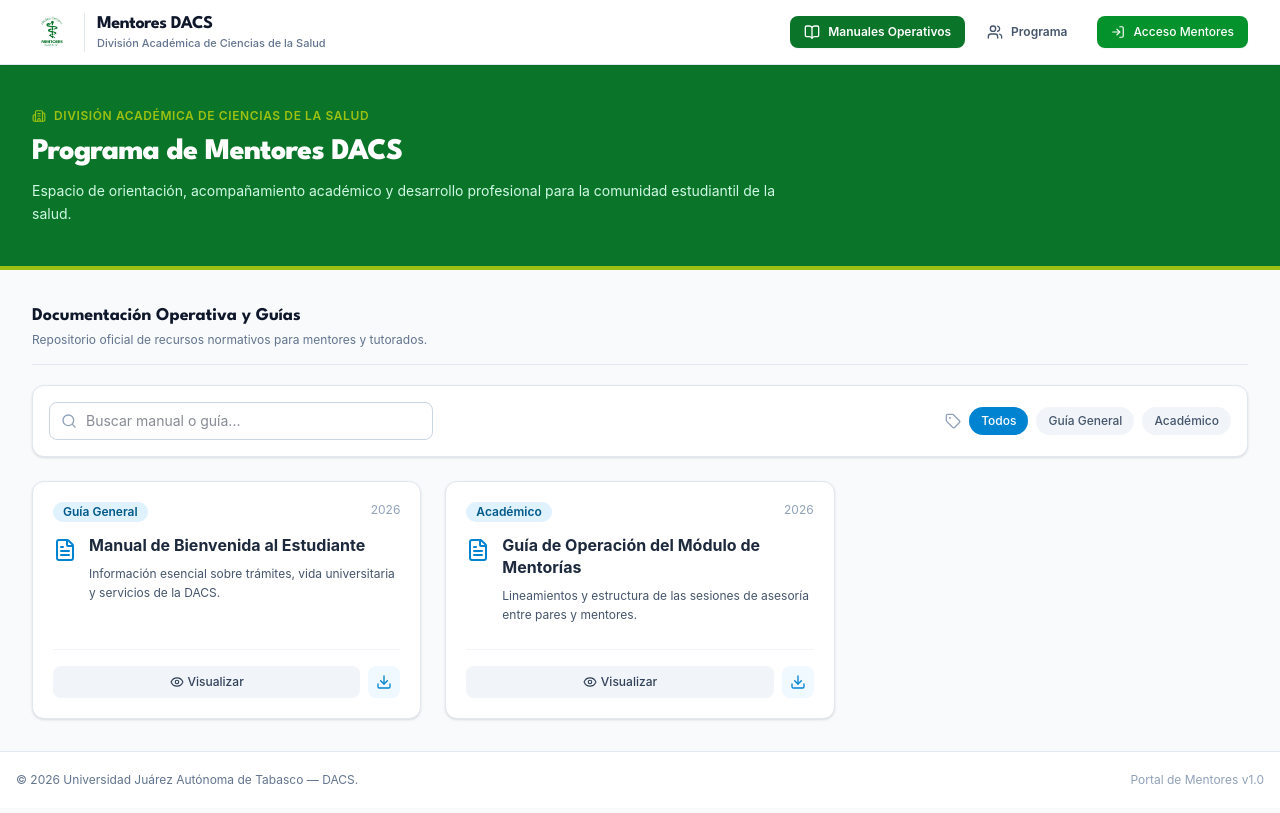
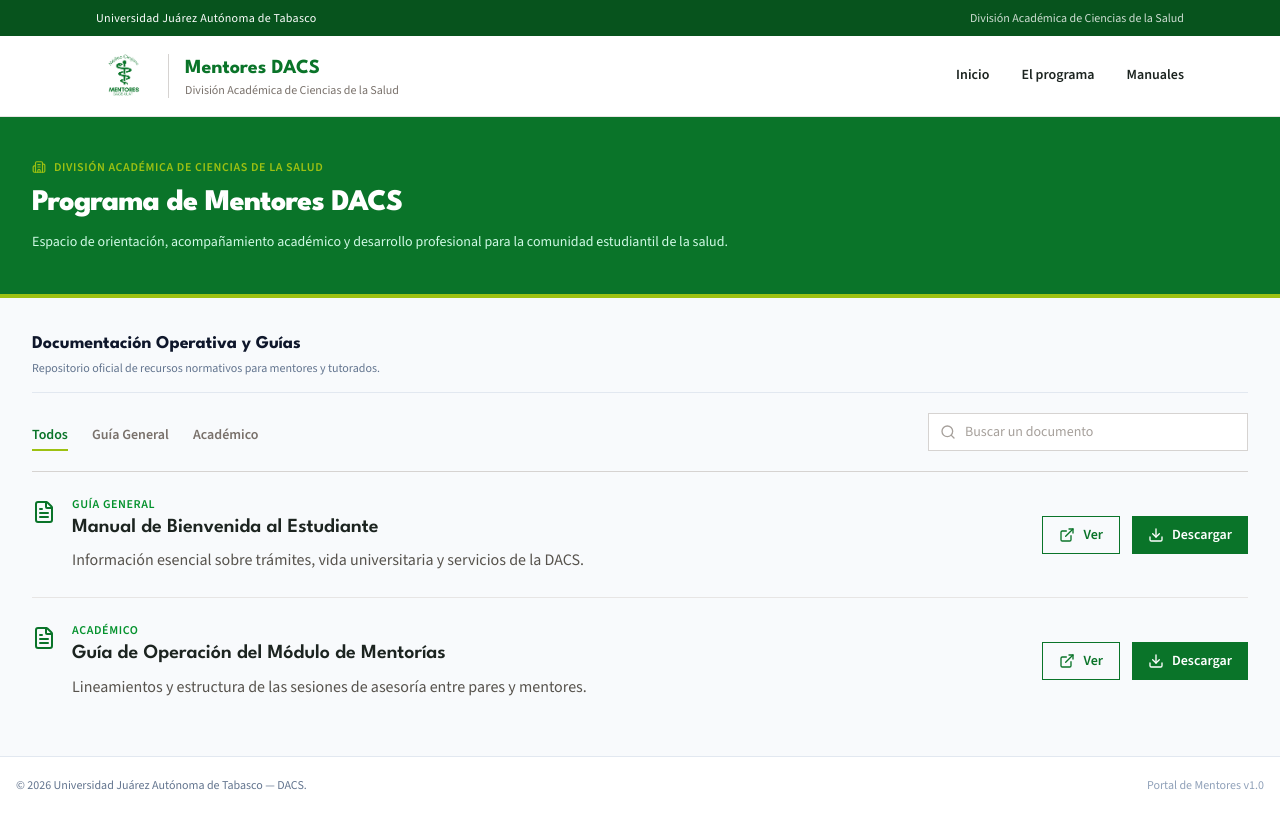
Before and after one commit to ErnetoChale/Mentores_DACS, a React (Vite) app: page / in a window 1280 px wide. Built offline with nearby package versions, Linux system fonts and the light colour scheme; the HTML template or start-up script is replaced by a standard one.

Commit message:
Rediseño institucional del portal

```diff
--- a/index.html
+++ b/index.html
@@ -1,10 +1,14 @@
 <!doctype html>
-<html lang="en">
+<html lang="es">
   <head>
     <meta charset="UTF-8" />
-    <link rel="icon" type="image/svg+xml" href="/favicon.svg" />
+    <link rel="icon" type="image/png" href="/images/logo.png" />
     <meta name="viewport" content="width=device-width, initial-scale=1.0" />
-    <title>mentores-dacs</title>
+    <meta
+      name="description"
+      content="Portal del Programa de Mentores de la División Académica de Ciencias de la Salud (DACS), UJAT."
+    />
+    <title>Programa de Mentores DACS</title>
   </head>
   <body>
     <div id="root"></div>
--- /dev/null
+++ b/src/components/Footer.jsx
@@ -0,0 +1,67 @@
+import React from 'react';
+import { PROGRAMA_INFO, DRIVE_FOLDER_URL, CONTACTO } from '../data/mentoresData';
+
+export default function Footer() {
+  const logo = `${import.meta.env.BASE_URL}images/logo.png`;
+  const hayContacto = CONTACTO.correo || CONTACTO.telefono || CONTACTO.direccion;
+
+  return (
+    <footer className="bg-brand-dark text-white">
+      <div className="max-w-6xl mx-auto px-4 sm:px-6 lg:px-8 py-14 grid gap-10 md:grid-cols-3">
+        <div>
+          <div className="flex items-center gap-4">
+            <img src={logo} alt="" className="h-14 w-auto bg-white p-1" />
+            <p className="font-heading text-xl font-bold leading-tight">Mentores DACS</p>
+          </div>
+          <p className="mt-4 text-sm text-white/80 leading-relaxed max-w-xs">
+            {PROGRAMA_INFO.institucion}
+            <br />
+            {PROGRAMA_INFO.universidad}
+          </p>
+        </div>
+
+        <div>
+          <h2 className="font-heading text-sm font-bold uppercase tracking-wider text-accent">
+            Navegación
+          </h2>
+          <ul className="mt-4 space-y-2 text-sm">
+            <li><a href="#inicio" className="hover:underline">Inicio</a></li>
+            <li><a href="#programa" className="hover:underline">El programa</a></li>
+            <li><a href="#manuales" className="hover:underline">Manuales y documentos</a></li>
+            <li>
+              <a href={DRIVE_FOLDER_URL} target="_blank" rel="noopener noreferrer" className="hover:underline">
+                Carpeta de documentos en Drive
+              </a>
+            </li>
+          </ul>
+        </div>
+
+        {hayContacto && (
+          <div>
+            <h2 className="font-heading text-sm font-bold uppercase tracking-wider text-accent">
+              Contacto
+            </h2>
+            <ul className="mt-4 space-y-2 text-sm text-white/90">
+              {CONTACTO.direccion && <li>{CONTACTO.direccion}</li>}
+              {CONTACTO.telefono && <li>{CONTACTO.telefono}</li>}
+              {CONTACTO.correo && (
+                <li>
+                  <a href={`mailto:${CONTACTO.correo}`} className="hover:underline">
+                    {CONTACTO.correo}
+                  </a>
+                </li>
+              )}
+            </ul>
+          </div>
+        )}
+      </div>
+
+      <div className="border-t border-white/15">
+        <div className="max-w-6xl mx-auto px-4 sm:px-6 lg:px-8 py-5 flex flex-col sm:flex-row gap-2 justify-between text-xs text-white/70">
+          <p>© 2026 {PROGRAMA_INFO.universidad} — DACS. Todos los derechos reservados.</p>
+          <p>Portal del Programa de Mentores</p>
+        </div>
+      </div>
+    </footer>
+  );
+}
--- a/src/components/ManualesList.jsx
+++ b/src/components/ManualesList.jsx
@@ -1,99 +1,106 @@
 import React, { useState } from 'react';
-import { MANUALES } from '../data/mentoresData';
-import { Search, FileText, Download, Eye, Tag } from 'lucide-react';
+import { Search, FileText, Download, ExternalLink } from 'lucide-react';
+import { MANUALES, DRIVE_FOLDER_URL, driveView, driveDownload } from '../data/mentoresData';
 
 export default function ManualesList() {
-  const [searchTerm, setSearchTerm] = useState('');
-  const [selectedCategory, setSelectedCategory] = useState('Todos');
+  const [busqueda, setBusqueda] = useState('');
+  const [categoria, setCategoria] = useState('Todos');
 
-  const categorias = ['Todos', ...new Set(MANUALES.map(m => m.categoria))];
+  const categorias = ['Todos', ...new Set(MANUALES.map((m) => m.categoria))];
 
-  const manualesFiltrados = MANUALES.filter(manual => {
-    const coincideBusqueda = manual.titulo.toLowerCase().includes(searchTerm.toLowerCase()) ||
-                             manual.descripcion.toLowerCase().includes(searchTerm.toLowerCase());
-    const coincideCategoria = selectedCategory === 'Todos' || manual.categoria === selectedCategory;
+  const filtrados = MANUALES.filter((manual) => {
+    const texto = `${manual.titulo} ${manual.descripcion}`.toLowerCase();
+    const coincideBusqueda = texto.includes(busqueda.toLowerCase());
+    const coincideCategoria = categoria === 'Todos' || manual.categoria === categoria;
     return coincideBusqueda && coincideCategoria;
   });
 
   return (
-    <div className="space-y-6">
-      <div className="flex flex-col sm:flex-row gap-4 justify-between items-center bg-white p-4 rounded-xl border border-slate-200 shadow-sm">
-        <div className="relative w-full sm:w-96">
-          <Search className="absolute left-3 top-1/2 -translate-y-1/2 w-4 h-4 text-slate-400" />
-          <input
-            type="text"
-            placeholder="Buscar manual o guía..."
-            value={searchTerm}
-            onChange={(e) => setSearchTerm(e.target.value)}
-            className="w-full pl-9 pr-4 py-2 border border-slate-300 rounded-lg text-sm focus:outline-none focus:ring-2 focus:ring-sky-500"
-          />
-        </div>
-
-        <div className="flex items-center space-x-2 w-full sm:w-auto overflow-x-auto pb-2 sm:pb-0">
-          <Tag className="w-4 h-4 text-slate-400 flex-shrink-0" />
-          {categorias.map(cat => (
+    <div>
+      <div className="flex flex-col md:flex-row md:items-end md:justify-between gap-5 border-b border-stone-300 pb-5">
+        <div className="flex flex-wrap gap-x-6 gap-y-2" role="tablist" aria-label="Categorías">
+          {categorias.map((cat) => (
             <button
               key={cat}
-              onClick={() => setSelectedCategory(cat)}
-              className={`px-3 py-1.5 text-xs font-medium rounded-full transition-colors whitespace-nowrap ${
-                selectedCategory === cat
-                  ? 'bg-sky-600 text-white'
-                  : 'bg-slate-100 text-slate-600 hover:bg-slate-200'
+              type="button"
+              role="tab"
+              aria-selected={categoria === cat}
+              onClick={() => setCategoria(cat)}
+              className={`pb-1 text-sm font-semibold border-b-2 transition-colors ${
+                categoria === cat
+                  ? 'text-brand border-accent'
+                  : 'text-stone-500 border-transparent hover:text-ink'
               }`}
             >
               {cat}
             </button>
           ))}
         </div>
-      </div>
 
-      <div className="grid grid-cols-1 md:grid-cols-2 lg:grid-cols-3 gap-6">
-        {manualesFiltrados.map((manual) => (
-          <div key={manual.id} className="bg-white rounded-xl border border-slate-200 p-5 shadow-sm hover:shadow-md transition-shadow flex flex-col justify-between">
-            <div className="space-y-3">
-              <div className="flex items-start justify-between">
-                <span className="inline-block px-2.5 py-0.5 text-xs font-semibold text-sky-800 bg-sky-100 rounded-full">
-                  {manual.categoria}
-                </span>
-                <span className="text-xs text-slate-400">{manual.fecha}</span>
-              </div>
-
-              <div className="flex items-start space-x-3">
-                <FileText className="w-6 h-6 text-sky-600 flex-shrink-0 mt-1" />
-                <div>
-                  <h3 className="font-bold text-slate-800 text-base leading-snug">{manual.titulo}</h3>
-                  <p className="text-xs text-slate-600 mt-2 leading-relaxed">{manual.descripcion}</p>
-                </div>
+        <div className="relative w-full md:w-80">
+          <Search className="absolute left-3 top-1/2 -translate-y-1/2 w-4 h-4 text-stone-400" aria-hidden="true" />
+          <input
+            type="search"
+            value={busqueda}
+            onChange={(e) => setBusqueda(e.target.value)}
+            placeholder="Buscar un documento"
+            aria-label="Buscar un documento"
+            className="w-full bg-white border border-stone-300 pl-9 pr-3 py-2 text-sm placeholder:text-stone-400 focus:border-brand"
+          />
         </div>
       </div>
 
-            <div className="mt-6 pt-4 border-t border-slate-100 flex items-center justify-between gap-2">
+      <ul className="divide-y divide-stone-200">
+        {filtrados.map((manual) => {
+          const ver = manual.driveId ? driveView(manual.driveId) : DRIVE_FOLDER_URL;
+          const descargar = manual.driveId ? driveDownload(manual.driveId) : DRIVE_FOLDER_URL;
+
+          return (
+            <li key={manual.id} className="py-6 grid gap-4 md:grid-cols-[1fr_auto] md:items-center">
+              <div className="flex gap-4">
+                <FileText className="w-6 h-6 text-brand shrink-0 mt-1" aria-hidden="true" />
+                <div>
+                  <p className="text-xs font-semibold uppercase tracking-wider text-brand-light">
+                    {manual.categoria}
+                  </p>
+                  <h3 className="font-heading text-xl font-semibold text-ink leading-snug mt-0.5">
+                    {manual.titulo}
+                  </h3>
+                  <p className="text-base text-stone-600 mt-1.5 max-w-2xl leading-relaxed">
+                    {manual.descripcion}
+                  </p>
+                </div>
+              </div>
+
+              <div className="flex gap-3 md:pl-6">
                 <a
-                href={manual.archivo}
+                  href={ver}
                   target="_blank"
                   rel="noopener noreferrer"
-                className="flex-1 flex items-center justify-center space-x-1 px-3 py-2 bg-slate-100 hover:bg-slate-200 text-slate-700 rounded-lg text-xs font-medium transition-colors"
+                  className="inline-flex items-center gap-2 border border-brand text-brand px-4 py-2 text-sm font-semibold hover:bg-brand hover:text-white transition-colors"
                 >
-                <Eye className="w-3.5 h-3.5" />
-                <span>Visualizar</span>
+                  <ExternalLink className="w-4 h-4" aria-hidden="true" />
+                  Ver
                 </a>
                 <a
-                href={manual.archivo}
-                download
-                className="flex items-center justify-center p-2 bg-sky-50 text-sky-600 hover:bg-sky-100 rounded-lg transition-colors"
-                title="Descargar PDF"
+                  href={descargar}
+                  target="_blank"
+                  rel="noopener noreferrer"
+                  className="inline-flex items-center gap-2 bg-brand text-white px-4 py-2 text-sm font-semibold hover:bg-brand-dark transition-colors"
                 >
-                <Download className="w-4 h-4" />
+                  <Download className="w-4 h-4" aria-hidden="true" />
+                  Descargar
                 </a>
               </div>
-          </div>
-        ))}
-      </div>
+            </li>
+          );
+        })}
+      </ul>
 
-      {manualesFiltrados.length === 0 && (
-        <div className="text-center py-12 bg-white rounded-xl border border-slate-200">
-          <p className="text-slate-500 text-sm">No se encontraron manuales que coincidan con la búsqueda.</p>
-        </div>
+      {filtrados.length === 0 && (
+        <p className="py-12 text-center text-stone-500 border-b border-stone-200">
+          No se encontraron documentos con esos criterios.
+        </p>
       )}
     </div>
   );
--- a/src/components/Navbar.jsx
+++ b/src/components/Navbar.jsx
@@ -1,78 +1,80 @@
-import React from 'react';
-import { BookOpen, Users, LogIn } from 'lucide-react';
+import React, { useState } from 'react';
+import { Menu, X } from 'lucide-react';
+import { PROGRAMA_INFO } from '../data/mentoresData';
 
-export default function Navbar({ activeTab, setActiveTab }) {
+const ENLACES = [
+  { href: '#inicio', etiqueta: 'Inicio' },
+  { href: '#programa', etiqueta: 'El programa' },
+  { href: '#manuales', etiqueta: 'Manuales' },
+];
+
+export default function Navbar() {
+  const [abierto, setAbierto] = useState(false);
+  const logo = `${import.meta.env.BASE_URL}images/logo.png`;
+
   return (
-    <header className="bg-white border-b border-slate-200 sticky top-0 z-50 shadow-xs">
-      <div className="max-w-7xl mx-auto px-4 sm:px-6 lg:px-8">
-        <div className="flex justify-between h-16 items-center">
-          <div
-            className="flex items-center space-x-3 cursor-pointer select-none"
-            onClick={() => setActiveTab('manuales')}
-          >
-            {/* Logo de Mentores DACS */}
-            <img
-              src={`${import.meta.env.BASE_URL}images/logo.png`}
-              alt="Logo Mentores DACS"
-              className="h-10 w-auto object-contain"
-              onError={(e) => {
-                e.target.style.display = 'none';
-                if (e.target.nextSibling) e.target.nextSibling.style.display = 'block';
-              }}
-            />
-            <div
-              style={{ backgroundColor: '#0a7429', display: 'none' }}
-              className="text-white font-bold text-sm px-3 py-1.5 rounded-md tracking-wider shadow-xs font-heading"
-            >
-              UJAT
-            </div>
-
-            <div className="border-l border-slate-200 pl-3">
-              <h1 className="font-heading font-bold text-slate-900 text-lg leading-tight tracking-tight">
-                Mentores DACS
-              </h1>
-              <p className="text-[11px] text-slate-500 font-medium">División Académica de Ciencias de la Salud</p>
+    <>
+      {/* Franja institucional */}
+      <div className="bg-brand-dark text-white text-xs">
+        <div className="max-w-6xl mx-auto px-4 sm:px-6 lg:px-8 h-9 flex items-center justify-between">
+          <span className="tracking-wide">{PROGRAMA_INFO.universidad}</span>
+          <span className="hidden sm:block text-white/80">{PROGRAMA_INFO.institucion}</span>
         </div>
       </div>
 
-          <nav className="flex items-center space-x-1 sm:space-x-2">
-            <button
-              onClick={() => setActiveTab('manuales')}
-              style={activeTab === 'manuales' ? { backgroundColor: '#0a7429', color: '#ffffff' } : {}}
-              className={`flex items-center space-x-2 px-3.5 py-2 rounded-lg text-xs font-semibold transition-all ${
-                activeTab === 'manuales'
-                  ? 'shadow-xs'
-                  : 'text-slate-600 hover:text-slate-900 hover:bg-slate-100'
-              }`}
+      <header className="sticky top-0 z-50 bg-white border-b border-stone-200">
+        <div className="max-w-6xl mx-auto px-4 sm:px-6 lg:px-8 h-20 flex items-center justify-between">
+          <a href="#inicio" className="flex items-center gap-4" aria-label="Ir al inicio">
+            <img src={logo} alt="Logo del Programa de Mentores DACS" className="h-14 w-auto" />
+            <span className="border-l border-stone-300 pl-4 leading-tight">
+              <span className="block font-heading text-xl font-bold text-brand">
+                Mentores DACS
+              </span>
+              <span className="block text-xs text-stone-500">{PROGRAMA_INFO.institucion}</span>
+            </span>
+          </a>
+
+          <nav className="hidden md:flex items-center gap-8" aria-label="Navegación principal">
+            {ENLACES.map((enlace) => (
+              <a
+                key={enlace.href}
+                href={enlace.href}
+                className="text-sm font-semibold text-ink hover:text-brand py-2 border-b-2 border-transparent hover:border-accent transition-colors"
               >
-              <BookOpen className="w-4 h-4" />
-              <span>Manuales Operativos</span>
-            </button>
+                {enlace.etiqueta}
+              </a>
+            ))}
+          </nav>
 
           <button
-              onClick={() => setActiveTab('nosotros')}
-              style={activeTab === 'nosotros' ? { backgroundColor: '#0a7429', color: '#ffffff' } : {}}
-              className={`flex items-center space-x-2 px-3.5 py-2 rounded-lg text-xs font-semibold transition-all ${
-                activeTab === 'nosotros'
-                  ? 'shadow-xs'
-                  : 'text-slate-600 hover:text-slate-900 hover:bg-slate-100'
-              }`}
+            type="button"
+            className="md:hidden p-2 text-ink"
+            onClick={() => setAbierto(!abierto)}
+            aria-label={abierto ? 'Cerrar menú' : 'Abrir menú'}
+            aria-expanded={abierto}
           >
-              <Users className="w-4 h-4" />
-              <span>Programa</span>
+            {abierto ? <X className="w-6 h-6" /> : <Menu className="w-6 h-6" />}
           </button>
+        </div>
 
-            <button
-              onClick={() => alert("Módulo de autenticación en fase de integración.")}
-              style={{ backgroundColor: '#04922d' }}
-              className="flex items-center space-x-2 ml-2 px-3.5 py-2 text-white rounded-lg text-xs font-medium hover:opacity-90 transition-opacity shadow-xs"
+        {abierto && (
+          <nav className="md:hidden border-t border-stone-200 bg-white" aria-label="Navegación móvil">
+            <ul className="max-w-6xl mx-auto px-4 py-2">
+              {ENLACES.map((enlace) => (
+                <li key={enlace.href}>
+                  <a
+                    href={enlace.href}
+                    onClick={() => setAbierto(false)}
+                    className="block py-3 text-sm font-semibold text-ink border-b border-stone-100"
                   >
-              <LogIn className="w-3.5 h-3.5" />
-              <span>Acceso Mentores</span>
-            </button>
+                    {enlace.etiqueta}
+                  </a>
+                </li>
+              ))}
+            </ul>
           </nav>
-        </div>
-      </div>
+        )}
       </header>
+    </>
   );
 }
--- a/src/data/mentoresData.js
+++ b/src/data/mentoresData.js
@@ -1,24 +1,46 @@
 export const PROGRAMA_INFO = {
   titulo: "Programa de Mentores DACS",
+  universidad: "Universidad Juárez Autónoma de Tabasco",
   institucion: "División Académica de Ciencias de la Salud",
-  descripcion: "Espacio de orientación, acompañamiento académico y desarrollo profesional para la comunidad estudiantil de la salud.",
+  descripcion:
+    "Espacio de orientación, acompañamiento académico y desarrollo profesional para la comunidad estudiantil de la salud.",
 };
 
+// Carpeta de Google Drive con todos los manuales.
+export const DRIVE_FOLDER_URL =
+  "https://drive.google.com/drive/folders/1t7Pb4bzcGpOhDExuXm-hYgAaQdPf-dYD?usp=sharing";
+
+// Enlaces directos a un archivo de Drive a partir de su ID.
+export const driveView = (id) => `https://drive.google.com/file/d/${id}/view`;
+export const driveDownload = (id) =>
+  `https://drive.google.com/uc?export=download&id=${id}`;
+
+// Cómo agregar un manual:
+//  1. En Drive, clic derecho al archivo > Compartir > "Cualquier persona con el enlace".
+//  2. Copia el enlace. Tiene la forma https://drive.google.com/file/d/ESTE_ES_EL_ID/view
+//  3. Pega ese ID en "driveId". Si lo dejas vacío, los botones abren la carpeta completa.
 export const MANUALES = [
   {
     id: "manual-bienvenida",
     titulo: "Manual de Bienvenida al Estudiante",
     categoria: "Guía General",
-    descripcion: "Información esencial sobre trámites, vida universitaria y servicios de la DACS.",
-    archivo: "/docs/manual-bienvenida.pdf",
-    fecha: "2026",
+    descripcion:
+      "Información esencial sobre trámites, vida universitaria y servicios de la DACS.",
+    driveId: "",
   },
   {
     id: "guia-tutorias",
     titulo: "Guía de Operación del Módulo de Mentorías",
     categoria: "Académico",
-    descripcion: "Lineamientos y estructura de las sesiones de asesoría entre pares y mentores.",
-    archivo: "/docs/guia-tutorias.pdf",
-    fecha: "2026",
+    descripcion:
+      "Lineamientos y estructura de las sesiones de asesoría entre pares y mentores.",
+    driveId: "",
   },
 ];
+
+// Datos de contacto para el pie de página. Deja vacío lo que no quieras mostrar.
+export const CONTACTO = {
+  correo: "",
+  telefono: "",
+  direccion: "",
+};
--- a/src/index.css
+++ b/src/index.css
@@ -1,13 +1,31 @@
-@import url('https://fonts.googleapis.com/css2?family=League+Spartan:wght@600;700;800&display=swap');
+@import url('https://fonts.googleapis.com/css2?family=League+Spartan:wght@600;700;800&family=Source+Sans+3:wght@400;500;600;700&display=swap');
 @import "tailwindcss";
+
+@theme {
+  --color-brand: #0a7429;
+  --color-brand-dark: #07531d;
+  --color-brand-light: #04922d;
+  --color-accent: #9dc112;
+  --color-paper: #f5f6f2;
+  --color-ink: #1c2420;
+  --font-heading: 'League Spartan', sans-serif;
+  --font-sans: 'Source Sans 3', system-ui, -apple-system, 'Segoe UI', sans-serif;
+}
+
+html {
+  scroll-behavior: smooth;
+}
 
 body {
   margin: 0;
-  font-family: Arial, Helvetica, sans-serif;
-  background-color: #f8fafc;
-  color: #0f172a;
+  background-color: #ffffff;
+  color: var(--color-ink);
+  -webkit-font-smoothing: antialiased;
 }
 
-.font-heading {
-  font-family: 'League Spartan', sans-serif;
+a:focus-visible,
+button:focus-visible,
+input:focus-visible {
+  outline: 2px solid var(--color-accent);
+  outline-offset: 2px;
 }
```
Lines whose indentation alone changed are shown as unchanged.
